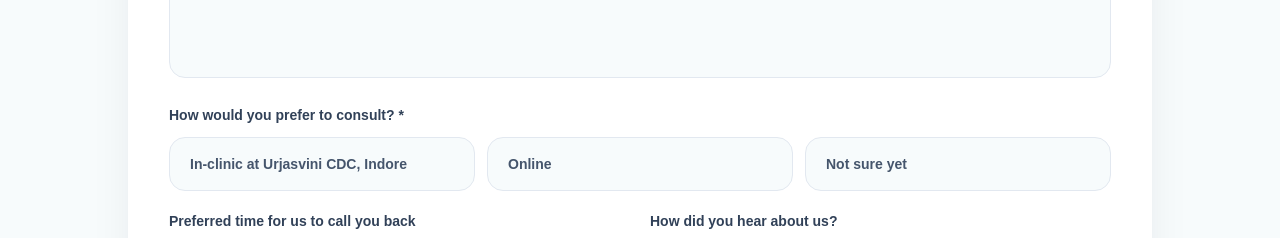
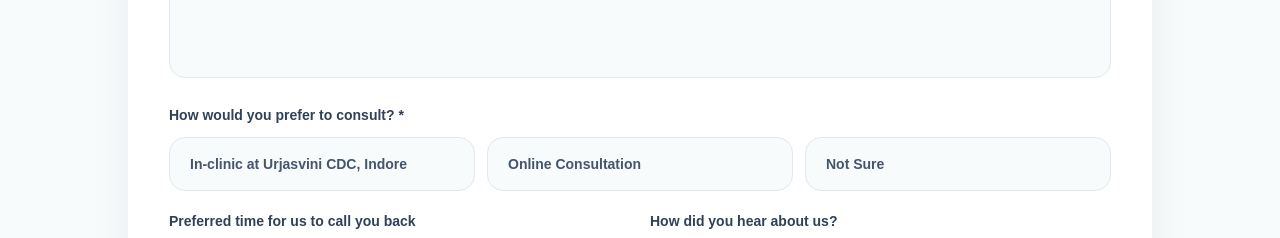
Before and after one commit to mayankjaat-45/Vini_Clinic_Web, a Next.js app in the folder client/: page /contact-us in a window 1280 px wide. Shown: the part 1040-1278 px from the top of the page. Built offline with nearby package versions, Linux system fonts and the light colour scheme; no server answers.

Commit message:
contact Equiry form issued solved

```diff
--- a/client/src/app/contact-us/page.jsx
+++ b/client/src/app/contact-us/page.jsx
@@ -49,8 +49,8 @@ const enquiryForOptions = [
 
 const preferredModes = [
   "In-clinic at Urjasvini CDC, Indore",
-  "Online",
-  "Not sure yet",
+  "Online Consultation",
+  "Not Sure",
 ];
 
 const preferredTimes = ["Morning", "Afternoon", "Evening"];
```
Also changed, not shown: 1 other file (tests, documents, lock files or other folders).
